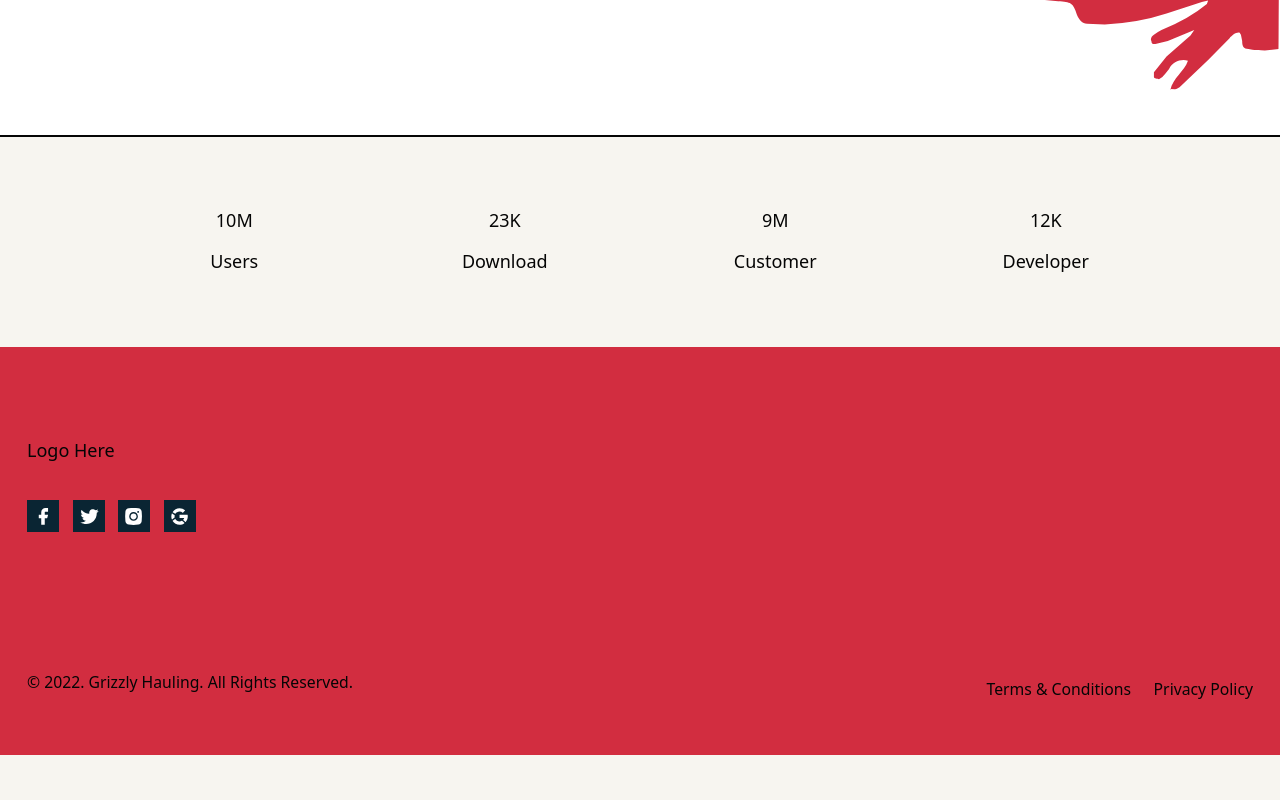
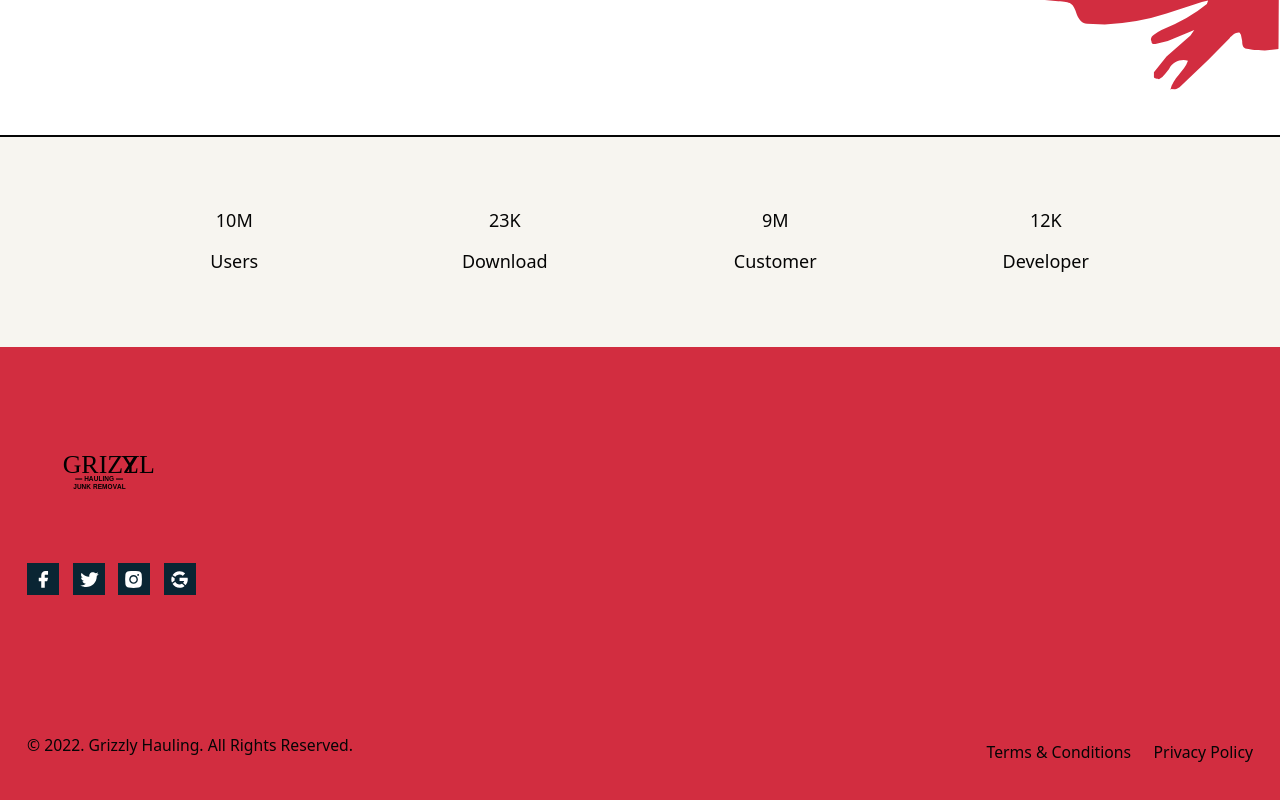
Before and after one commit to robotjeans/grizzlyhauling, a Next.js app: page / in a window 1280 px wide. Shown: the part 593-1393 px from the top of the page. Before the commit the page ends 1348 px from the top, so only its background shows below. Built offline with nearby package versions, Linux system fonts and the light colour scheme.

Commit message:
upload new logo

```diff
--- a/src/components/Footer.tsx
+++ b/src/components/Footer.tsx
@@ -9,10 +9,19 @@ function Footer() {
       <div className="container">
         <div className="flex-wrap justify-between -ml-8 lg:flex">
           <div className="pl-8 mb-12 lhs">
-            <Link href="/">
-              <a className="hidden mb-4 md:block">Logo Here</a>
-            </Link>
-            <div className="w-48 text-16px"></div>
+            <div className="hidden relative md:block w-32 h-24">
+              <Link href="/">
+                <a>
+                  <Image
+                    src="/img/logo_stack_xl.svg"
+                    alt="Grizzly Logo Stack"
+                    layout="fill"
+                    objectFit="contain"
+                  />
+                </a>
+              </Link>
+            </div>
+            <div className="w-48 text-base"></div>
             <ul className="inline-flex mt-4">
               {data.social.map(({ url, image, value }) => (
                 <li
```
Also changed, not shown: public/img/logo_stack_xl.svg (added).
